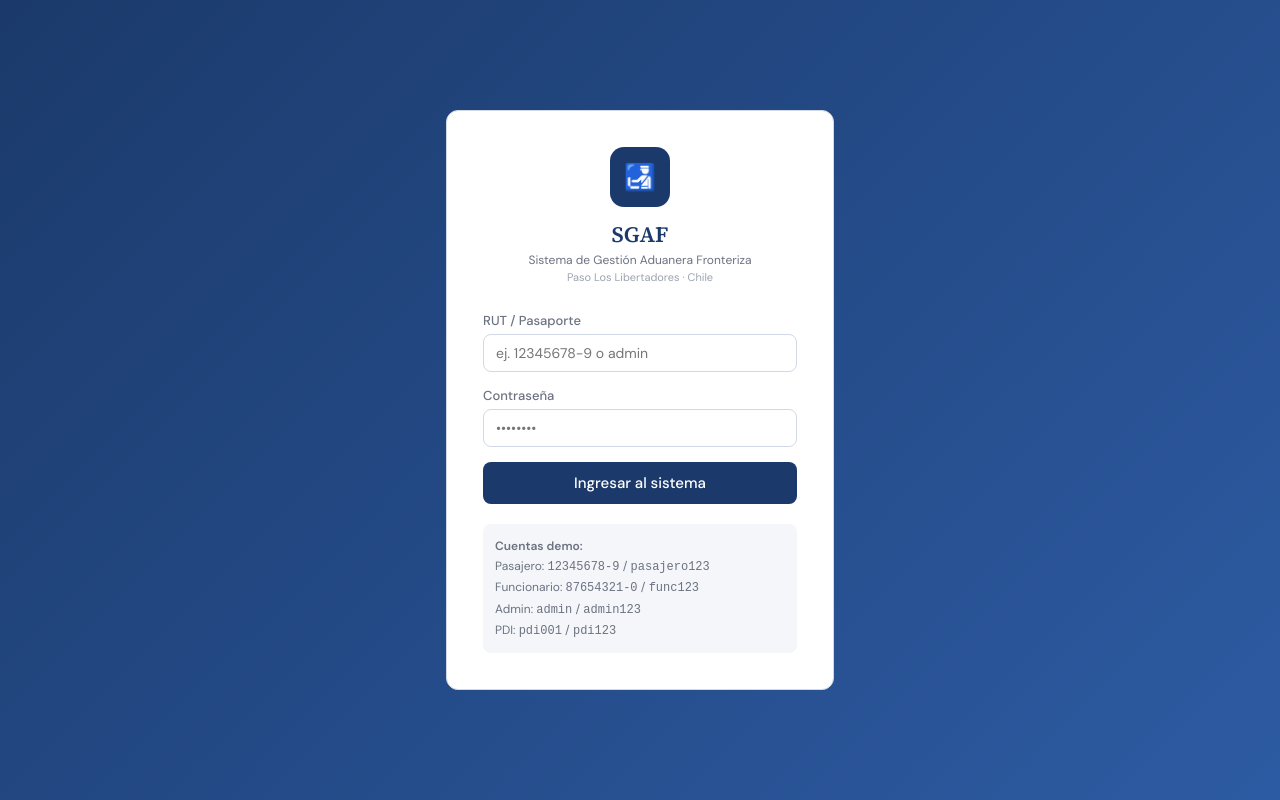
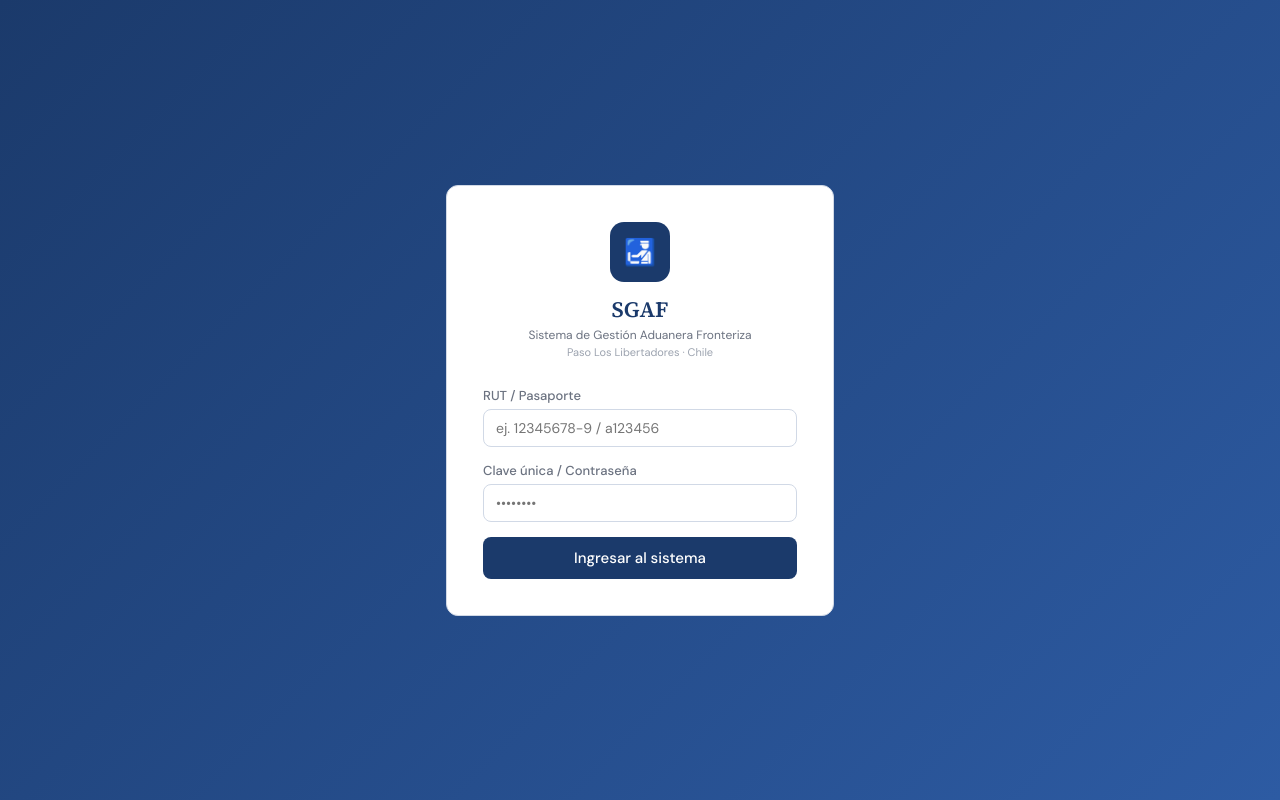
Before and after one commit to Elba-Sanchez/sgaf-aduanas, a React (Vite) app: page / in a window 1280 px wide. Built offline with nearby package versions, Linux system fonts and the light colour scheme.

Commit message:
refactor: remove demo accounts from login

```diff
--- a/src/auth/LoginView.jsx
+++ b/src/auth/LoginView.jsx
@@ -16,7 +16,7 @@ export function LoginView({ onLogin }) {
       if (u && u.pass === pass) {
         onLogin({ role: u.role, name: u.name, doc });
       } else {
-        setErr("RUT/documento o contraseña incorrectos.");
+        setErr("RUT/pasaporte o contraseña incorrectos.");
       }
       setLoading(false);
     }, 900);
@@ -40,10 +40,10 @@ export function LoginView({ onLogin }) {
           </div>
           <div className="fgroup">
             <label className="flabel">RUT / Pasaporte</label>
-            <input type="text" placeholder="ej. 12345678-9 o admin" value={doc} onChange={e => setDoc(e.target.value)} />
+            <input type="text" placeholder="ej. 12345678-9 / a123456" value={doc} onChange={e => setDoc(e.target.value)} />
           </div>
           <div className="fgroup">
-            <label className="flabel">Contraseña</label>
+            <label className="flabel">Clave única / Contraseña</label>
             <input type="password" placeholder="••••••••" value={pass} onChange={e => setPass(e.target.value)}
               onKeyDown={e => e.key === "Enter" && handleLogin()} />
           </div>
@@ -52,6 +52,8 @@ export function LoginView({ onLogin }) {
             onClick={handleLogin} disabled={loading}>
             {loading ? "Verificando..." : "Ingresar al sistema"}
           </button>
+          {/* Cuentas demo — ocultas para la presentación, no se borraron.
+              Para volver a mostrarlas, descomenta este bloque.
           <div style={{ marginTop: 20, padding: 12, background: C.bg, borderRadius: 8, fontSize: 12, color: C.textSec, lineHeight: 1.7 }}>
             <strong>Cuentas demo:</strong><br />
             Pasajero: <code>12345678-9</code> / <code>pasajero123</code><br />
@@ -59,6 +61,7 @@ export function LoginView({ onLogin }) {
             Admin: <code>admin</code> / <code>admin123</code><br />
             PDI: <code>pdi001</code> / <code>pdi123</code>
           </div>
+          */}
         </div>
       </div>
     </div>
```
